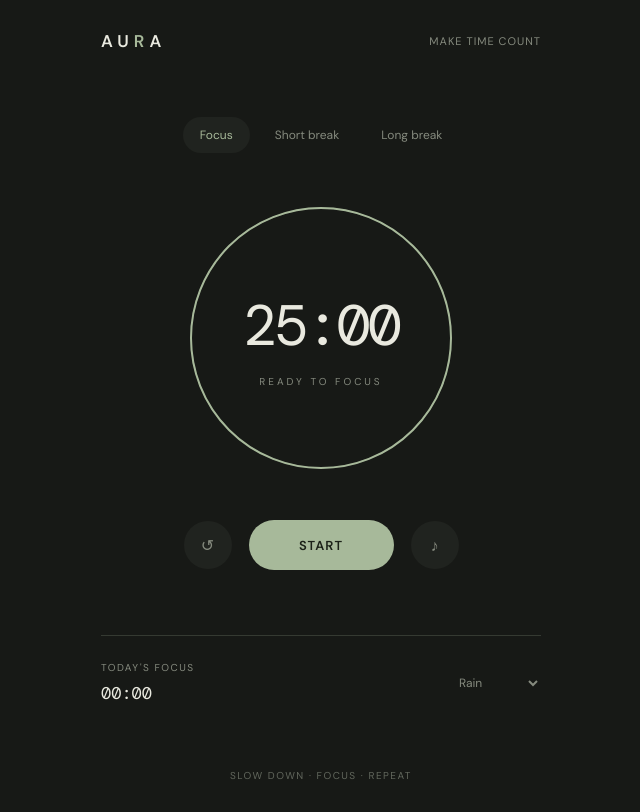
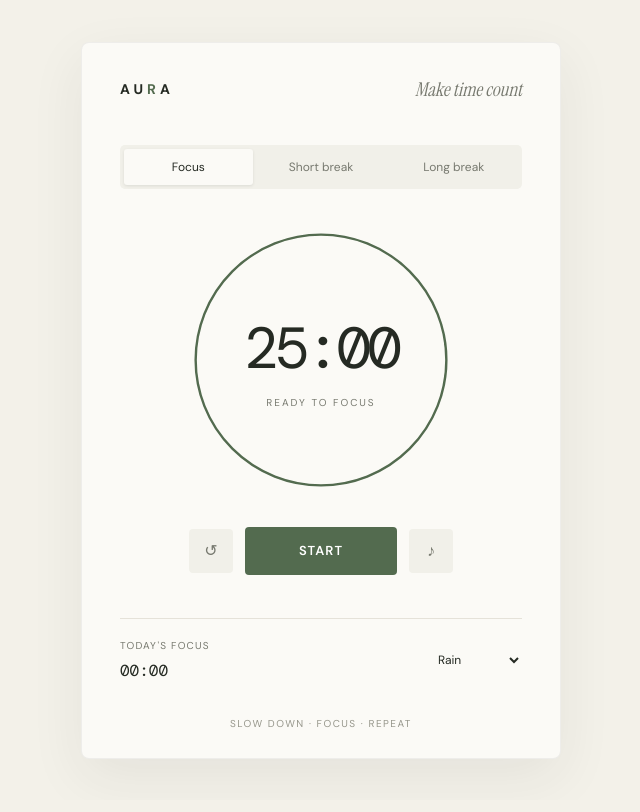
Before and after one commit to MaheshRPawar/AURA-Focus-Timer, a plain HTML site: page Aura.html in a window 1280 px wide. Shown: the whole page, without its empty margins (319-959 px from the left). Drawn offline with nearby package versions, Linux system fonts and the light colour scheme.

Commit message:
Refactor styles and improve accessibility features
Updated styles for improved layout and accessibility, including adjustments to padding, font sizes, and colors. Enhanced button attributes for better screen reader support.

```diff
--- a/Aura.html
+++ b/Aura.html
@@ -1,4 +1,3 @@
-
 <!DOCTYPE html>
 <html lang="en">
 <head>
@@ -7,15 +6,17 @@
 <title>AURA — Focus Timer</title>
 
 <style>
-@import url('https://fonts.googleapis.com/css2?family=DM+Mono:wght@400;500&family=DM+Sans:wght@400;500;600;700&display=swap');
+@import url('https://fonts.googleapis.com/css2?family=DM+Mono:wght@400;500&family=DM+Sans:wght@400;500;600;700&family=Instrument+Serif&display=swap');
 
 :root {
-    --bg: #171916;
-    --surface: #20231f;
-    --text: #e9e9df;
-    --muted: #858a7e;
-    --accent: #a7b99a;
-    --line: #353a32;
+    color-scheme: light;
+    --bg: #f3f1e9;
+    --paper: #fbfaf6;
+    --text: #252a23;
+    --muted: #77796f;
+    --accent: #536b4f;
+    --accent-soft: #e7ebdf;
+    --line: #e5e2d9;
 }
 
 * {
@@ -25,39 +26,50 @@
 }
 
 body {
-    min-height: 100vh;
+    min-height: 100svh;
     background: var(--bg);
     color: var(--text);
     font-family: 'DM Sans', sans-serif;
     display: flex;
     justify-content: center;
     align-items: center;
-    padding: 30px 18px;
+    padding: 40px 20px;
+    -webkit-font-smoothing: antialiased;
 }
 
 button {
     font: inherit;
     cursor: pointer;
     border: none;
-    outline: none;
+}
+
+button:focus-visible,
+select:focus-visible {
+    outline: 2px solid var(--accent);
+    outline-offset: 4px;
 }
 
 .app {
     width: 100%;
-    max-width: 440px;
+    max-width: 480px;
+    padding: 34px 38px 28px;
+    background: var(--paper);
+    border: 1px solid rgba(37, 42, 35, 0.06);
+    border-radius: 8px;
+    box-shadow: 0 18px 55px rgba(48, 47, 37, 0.07);
 }
 
 header {
     display: flex;
     justify-content: space-between;
     align-items: center;
-    margin-bottom: 65px;
+    margin-bottom: 43px;
 }
 
 .logo {
-    font-size: 17px;
-    font-weight: 600;
-    letter-spacing: 5px;
+    font-size: 14px;
+    font-weight: 700;
+    letter-spacing: 4px;
 }
 
 .logo span {
@@ -66,25 +78,29 @@ header {
 
 .header-note {
     color: var(--muted);
-    font-size: 11px;
-    letter-spacing: 1px;
-    text-transform: uppercase;
+    font-family: 'Instrument Serif', serif;
+    font-size: 19px;
+    font-style: italic;
 }
 
 .modes {
     display: flex;
     justify-content: center;
-    gap: 8px;
-    margin-bottom: 45px;
+    gap: 4px;
+    margin-bottom: 36px;
+    padding: 4px;
+    background: #f1f0e9;
+    border-radius: 5px;
 }
 
 .mode {
-    padding: 10px 17px;
-    border-radius: 30px;
+    flex: 1;
+    padding: 10px 8px;
+    border-radius: 3px;
     background: transparent;
     color: var(--muted);
     font-size: 12px;
-    transition: 0.25s ease;
+    transition: background-color 180ms ease, color 180ms ease, box-shadow 180ms ease;
 }
 
 .mode:hover {
@@ -92,19 +108,20 @@ header {
 }
 
 .mode.active {
-    background: var(--surface);
-    color: var(--accent);
+    background: var(--paper);
+    color: var(--text);
+    box-shadow: 0 1px 3px rgba(37, 42, 35, 0.1);
 }
 
 .timer-section {
     display: flex;
     justify-content: center;
-    margin-bottom: 42px;
+    margin-bottom: 32px;
 }
 
 .timer-ring {
-    width: 280px;
-    height: 280px;
+    width: 270px;
+    height: 270px;
     position: relative;
     display: flex;
     justify-content: center;
@@ -122,17 +139,17 @@ header {
 .track {
     fill: none;
     stroke: var(--line);
-    stroke-width: 1.5;
+    stroke-width: 1.25;
 }
 
 .progress {
     fill: none;
     stroke: var(--accent);
-    stroke-width: 2;
+    stroke-width: 2.5;
     stroke-linecap: round;
     stroke-dasharray: 816.8;
     stroke-dashoffset: 0;
-    transition: stroke-dashoffset 0.5s linear;
+    transition: stroke-dashoffset 0.35s linear;
 }
 
 .timer-content {
@@ -142,16 +159,16 @@ header {
 
 .time {
     font-family: 'DM Mono', monospace;
-    font-size: 57px;
+    font-size: 58px;
     font-weight: 400;
-    letter-spacing: -3px;
+    letter-spacing: -4px;
     font-variant-numeric: tabular-nums;
 }
 
 .timer-label {
-    margin-top: 12px;
+    margin-top: 10px;
     font-size: 10px;
-    letter-spacing: 3px;
+    letter-spacing: 2px;
     color: var(--muted);
     text-transform: uppercase;
 }
@@ -160,53 +177,51 @@ header {
     display: flex;
     justify-content: center;
     align-items: center;
-    gap: 17px;
-    margin-bottom: 65px;
+    gap: 12px;
+    margin-bottom: 43px;
 }
 
 .control-btn {
-    width: 48px;
-    height: 48px;
-    border-radius: 50%;
-    background: var(--surface);
+    width: 44px;
+    height: 44px;
+    border-radius: 4px;
+    background: #f1f0e9;
     color: var(--muted);
     display: grid;
     place-items: center;
-    transition: 0.2s ease;
+    transition: color 180ms ease, background-color 180ms ease, transform 180ms ease;
     font-size: 16px;
 }
 
 .control-btn:hover {
     color: var(--text);
-    background: #292e27;
-    transform: translateY(-2px);
+    background: var(--accent-soft);
 }
 
 .main-btn {
-    min-width: 145px;
-    height: 50px;
-    border-radius: 30px;
+    min-width: 152px;
+    height: 48px;
+    border-radius: 4px;
     background: var(--accent);
-    color: #1b2118;
+    color: white;
     font-size: 13px;
     font-weight: 600;
     letter-spacing: 1px;
-    transition: 0.2s ease;
+    transition: background-color 180ms ease, transform 180ms ease;
 }
 
 .main-btn:hover {
-    background: #bac9ae;
-    transform: translateY(-2px);
+    background: #40583c;
 }
 
 .main-btn:active,
 .control-btn:active {
-    transform: scale(0.97);
+    transform: scale(0.98);
 }
 
 .bottom {
     border-top: 1px solid var(--line);
-    padding-top: 25px;
+    padding-top: 20px;
     display: flex;
     justify-content: space-between;
     align-items: center;
@@ -214,7 +229,7 @@ header {
 
 .stat-label {
     font-size: 10px;
-    letter-spacing: 1.5px;
+    letter-spacing: 1.2px;
     color: var(--muted);
     text-transform: uppercase;
     margin-bottom: 8px;
@@ -222,7 +237,7 @@ header {
 
 .stat-value {
     font-family: 'DM Mono', monospace;
-    font-size: 17px;
+    font-size: 16px;
 }
 
 .sound-control {
@@ -233,16 +248,16 @@ header {
 
 .sound-control select {
     background: transparent;
-    color: var(--muted);
+    color: var(--text);
     border: none;
     font-family: inherit;
     font-size: 12px;
-    outline: none;
     cursor: pointer;
+    padding: 6px 2px;
 }
 
 .sound-control select option {
-    background: var(--surface);
+    background: var(--paper);
     color: var(--text);
 }
 
@@ -259,20 +274,28 @@ header {
 
 .footer {
     text-align: center;
-    color: #62675d;
+    color: #96968b;
     font-size: 10px;
     letter-spacing: 1.5px;
-    margin-top: 65px;
+    margin-top: 36px;
 }
 
 @media (max-width: 480px) {
+    body {
+        padding: 18px 14px;
+    }
+
+    .app {
+        padding: 28px 22px 24px;
+    }
+
     header {
-        margin-bottom: 55px;
+        margin-bottom: 34px;
     }
 
     .timer-ring {
-        width: 255px;
-        height: 255px;
+        width: min(255px, 72vw);
+        height: min(255px, 72vw);
     }
 
     .time {
@@ -280,7 +303,23 @@ header {
     }
 
     .controls {
-        margin-bottom: 55px;
+        margin-bottom: 36px;
+    }
+
+    .footer {
+        margin-top: 30px;
+    }
+}
+
+@media (prefers-reduced-motion: reduce) {
+    *,
+    *::before,
+    *::after {
+        scroll-behavior: auto !important;
+        transition-duration: 0.01ms !important;
+        animation-duration: 0.01ms !important;
+        animation-iteration-count: 1 !important;
+    }
     }
 }
 </style>
@@ -295,10 +334,10 @@ header {
         <div class="header-note">Make time count</div>
     </header>
 
-    <section class="modes">
-        <button class="mode active" data-mode="focus">Focus</button>
-        <button class="mode" data-mode="short">Short break</button>
-        <button class="mode" data-mode="long">Long break</button>
+    <section class="modes" aria-label="Timer mode">
+        <button class="mode active" data-mode="focus" aria-pressed="true">Focus</button>
+        <button class="mode" data-mode="short" aria-pressed="false">Short break</button>
+        <button class="mode" data-mode="long" aria-pressed="false">Long break</button>
     </section>
 
     <section class="timer-section">
@@ -310,17 +349,17 @@ header {
             </svg>
 
             <div class="timer-content">
-                <div class="time" id="time">25:00</div>
-                <div class="timer-label" id="timerLabel">Ready to focus</div>
+                <div class="time" id="time" role="timer" aria-live="off">25:00</div>
+                <div class="timer-label" id="timerLabel" aria-live="polite">Ready to focus</div>
             </div>
 
         </div>
     </section>
 
     <section class="controls">
-        <button class="control-btn" id="resetBtn" title="Reset">↺</button>
+        <button class="control-btn" id="resetBtn" title="Reset timer" aria-label="Reset timer">↺</button>
         <button class="main-btn" id="startBtn">START</button>
-        <button class="control-btn" id="soundBtn" title="Sound">♪</button>
+        <button class="control-btn" id="soundBtn" title="Toggle ambient sound" aria-label="Toggle ambient sound" aria-pressed="false">♪</button>
     </section>
 
     <section class="bottom">
@@ -356,6 +395,7 @@ let remaining = durations.focus;
 let timerInterval = null;
 let endTime = null;
 let running = false;
+let lastTickRemaining = remaining;
 let audioContext = null;
 let soundSource = null;
 let soundGain = null;
@@ -450,28 +490,21 @@ function startTimer() {
             Math.ceil((endTime - Date.now()) / 1000)
         );
 
-        const elapsed = remaining - newRemaining;
+        const elapsed = lastTickRemaining - newRemaining;
 
         if (currentMode === 'focus' && elapsed > 0) {
-            const previous = Number(window.lastRecordedElapsed || 0);
-            const difference = elapsed - previous;
-
-            if (difference > 0) {
-                const total = getDailySeconds() + difference;
-                localStorage.setItem(getTodayKey(), total);
-                window.lastRecordedElapsed = elapsed;
-                updateDailyTime();
-            }
+            localStorage.setItem(getTodayKey(), getDailySeconds() + elapsed);
+            updateDailyTime();
         }
 
         remaining = newRemaining;
+        lastTickRemaining = remaining;
         updateDisplay();
 
         if (remaining <= 0) {
             stopTimer();
             timerLabel.textContent = 'Session complete';
             startBtn.textContent = 'RESTART';
-            window.lastRecordedElapsed = 0;
             playCompletionSound();
         }
     }, 200);
@@ -480,15 +513,19 @@ function startTimer() {
 function pauseTimer() {
     if (!running) return;
 
-    remaining = Math.max(
+    const newRemaining = Math.max(
         0,
         Math.ceil((endTime - Date.now()) / 1000)
     );
 
-    if (currentMode === 'focus') {
-        window.lastRecordedElapsed = 0;
+    const elapsed = lastTickRemaining - newRemaining;
+    if (currentMode === 'focus' && elapsed > 0) {
+        localStorage.setItem(getTodayKey(), getDailySeconds() + elapsed);
+        updateDailyTime();
     }
 
+    remaining = newRemaining;
+    lastTickRemaining = remaining;
     stopTimer();
     updateDisplay();
 }
@@ -496,7 +533,7 @@ function pauseTimer() {
 function resetTimer() {
     stopTimer();
     remaining = durations[currentMode];
-    window.lastRecordedElapsed = 0;
+    lastTickRemaining = remaining;
     updateDisplay();
 }
 
@@ -505,13 +542,12 @@ function changeMode(mode) {
 
     currentMode = mode;
     remaining = durations[mode];
-    window.lastRecordedElapsed = 0;
+    lastTickRemaining = remaining;
 
     document.querySelectorAll('.mode').forEach(button => {
-        button.classList.toggle(
-            'active',
-            button.dataset.mode === mode
-        );
+        const isActive = button.dataset.mode === mode;
+        button.classList.toggle('active', isActive);
+        button.setAttribute('aria-pressed', String(isActive));
     });
 
     updateDisplay();
@@ -587,6 +623,7 @@ function toggleSound() {
         createSound(soundSelect.value);
         soundActive = true;
         soundBtn.classList.add('active');
+        soundBtn.setAttribute('aria-pressed', 'true');
     } else {
         if (soundSource) {
             soundSource.stop();
@@ -596,6 +633,7 @@ function toggleSound() {
 
         soundActive = false;
         soundBtn.classList.remove('active');
+        soundBtn.setAttribute('aria-pressed', 'false');
     }
 }
 
```
